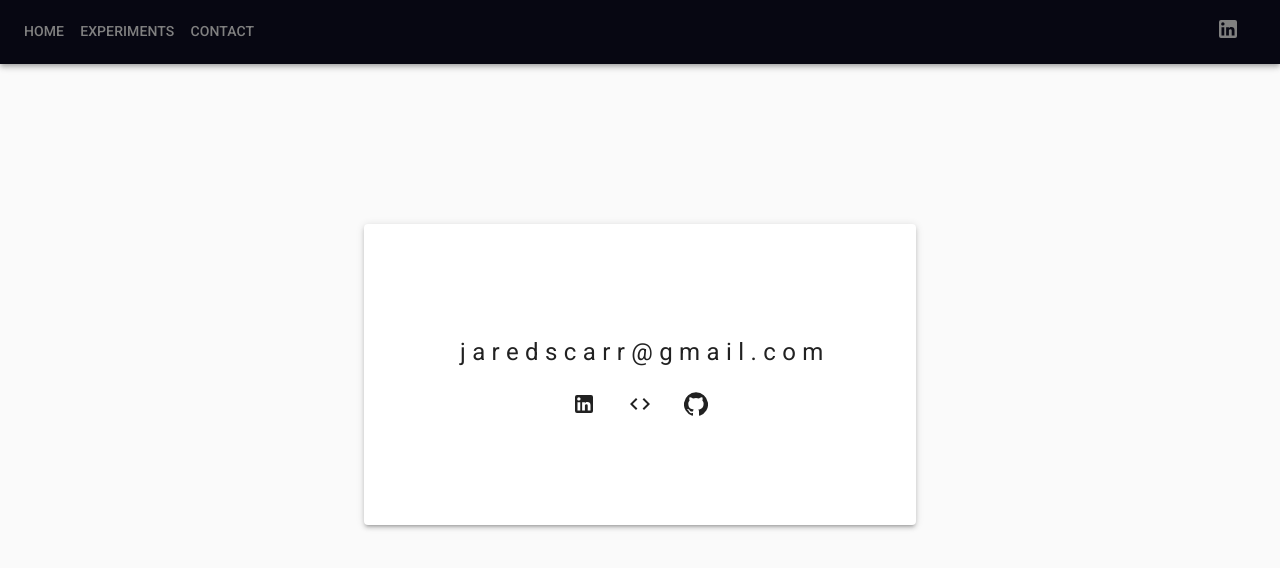
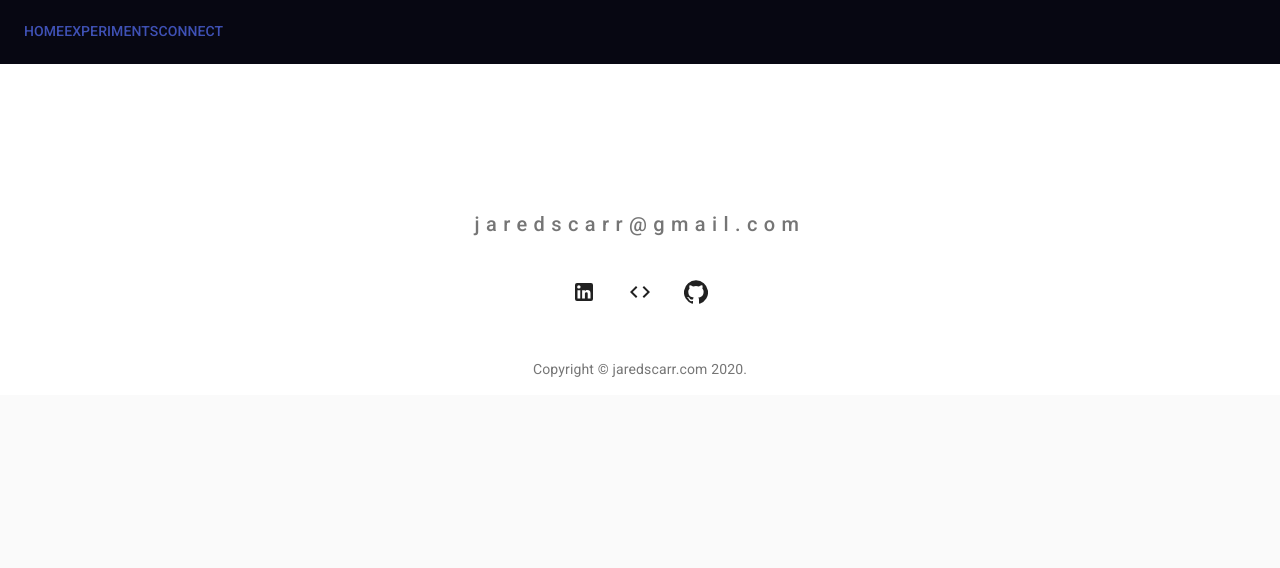
Before and after one commit to jaredscarr/portfolio, a React (Create React App) app: page /contact in a window 1280 px wide. Shown: the top 568 px of the page. Built offline with nearby package versions, Linux system fonts and the light colour scheme; what react-three-fiber would draw is missing.

Commit message:
Fix for layout of contact page. Removal of linkedin from Appbar.

```diff
--- a/src/components/Home/Contact.js
+++ b/src/components/Home/Contact.js
@@ -1,36 +1,48 @@
-import React from 'react'
+import React, { Fragment } from 'react'
 import CssBaseline from '@material-ui/core/CssBaseline'
 import Typography from '@material-ui/core/Typography'
 import { makeStyles } from '@material-ui/core/styles'
 import Container from '@material-ui/core/Container'
+import Link from '@material-ui/core/Link'
 import Code from '@material-ui/icons/Code'
 import GitHub from '@material-ui/icons/GitHub'
 import LinkedIn from '@material-ui/icons/LinkedIn'
-import Link from '@material-ui/core/Link'
-import Paper from '@material-ui/core/Paper'
+
+//TODO: check this link in the copyright section and see if it works or needs adjustment. Maybe remove.
+function Copyright() {
+  return (
+    <Typography variant="body2" color="textSecondary" align="center">
+      {'Copyright © '}
+      <Link color="inherit" href="https://material-ui.com/">
+        jaredscarr.com
+      </Link>{' '}
+      {new Date().getFullYear()}
+      {'.'}
+    </Typography>
+  );
+}
 
 const useStyles = makeStyles((theme) => ({
   root: {
     position: 'relative',
   },
-  paper: {
-    marginTop: theme.spacing(20),
-    padding: theme.spacing(12),
+  heroContent: {
+    backgroundColor: theme.palette.background.paper,
+    padding: theme.spacing(8, 0, 6),
   },
-  email: {
-    fontWeight: 'italic',
-    paddingTop: theme.spacing(2),
+  heroSubtitle: {
+    marginTop: theme.spacing(10),
     letterSpacing: theme.spacing(0.8),
   },
-  spacing: {
-    paddingTop: theme.spacing(2),
+  linkPosition: {
+    marginTop: theme.spacing(5),
   },
   link: {
     margin: theme.spacing(2),
-    textDecoration: 'none',
-    '&:hover': {
-      color: 'grey',
-    },
+  },
+  footer: {
+    backgroundColor: theme.palette.background.paper,
+    paddingBottom: theme.spacing(2),
   },
 }));
 
@@ -38,15 +50,16 @@ export default function Experiments() {
   const classes = useStyles();
 
   return (
-    <React.Fragment>
+    <Fragment>
       <CssBaseline />
       <main className={classes.root}>
-        <Container maxWidth="sm">
-          <Paper elevation={3} className={classes.paper}>
-            <Typography className={classes.email} component="h3" variant="h5" align="center" color="textPrimary" gutterBottom>
+        {/* Hero unit */}
+        <div className={classes.heroContent}>
+          <Container maxWidth="sm">
+            <Typography className={classes.heroSubtitle} variant="h6" align="center" color="textSecondary" paragraph>
               jaredscarr@gmail.com
             </Typography>
-            <Typography className={classes.spacing} align="center" color="textPrimary" gutterBottom>
+            <Typography className={classes.linkPosition} align="center">
               <Link
                 color="inherit"
                 variant="inherit"
@@ -78,9 +91,14 @@ export default function Experiments() {
                 <GitHub />
               </Link>
             </Typography>
-          </Paper>
-        </Container>
+          </Container>
+        </div>
       </main>
-    </React.Fragment>
+      {/* Footer */}
+      <footer className={classes.footer}>
+        <Copyright />
+      </footer>
+      {/* End footer */}
+    </Fragment>
   );
 }
--- a/src/components/Navigation/AppBar.js
+++ b/src/components/Navigation/AppBar.js
@@ -4,7 +4,6 @@ import { makeStyles } from '@material-ui/core/styles'
 import AppBar from '@material-ui/core/AppBar'
 import Toolbar from '@material-ui/core/Toolbar'
 import Typography from '@material-ui/core/Typography'
-import LinkedIn from '@material-ui/icons/LinkedIn'
 import Link from '@material-ui/core/Link'
 
 const useStyles = makeStyles((theme) => ({
@@ -15,15 +14,6 @@ const useStyles = makeStyles((theme) => ({
   },
   title: {
     flexGrow: 1,
-  },
-  link: {
-    marginRight: theme.spacing(2),
-    fontWieght: 'bold',
-    letterSpacing: theme.spacing(0.4),
-    color: 'grey',
-    '&:hover': {
-      color: 'white',
-    },
   },
 }));
 
@@ -41,19 +31,7 @@ export default function ButtonAppBar() {
             <Typography variant="subtitle2">EXPERIMENTS</Typography>
           </Link>
            <Link component={RouterLink} to="/contact" className={classes.link} underline="none">
-            <Typography variant="subtitle2">CONTACT</Typography>
-          </Link>
-          <Typography variant="h6" className={classes.title}></Typography>
-          <Link
-            color="inherit"
-            underline="none"
-            variant="inherit"
-            className={classes.link}
-            href="https://www.linkedin.com/in/jaredscarr"
-            target="_blank"
-            rel="noreferrer"
-          >
-            <LinkedIn />
+            <Typography variant="subtitle2">CONNECT</Typography>
           </Link>
         </Toolbar>
       </AppBar>
```
